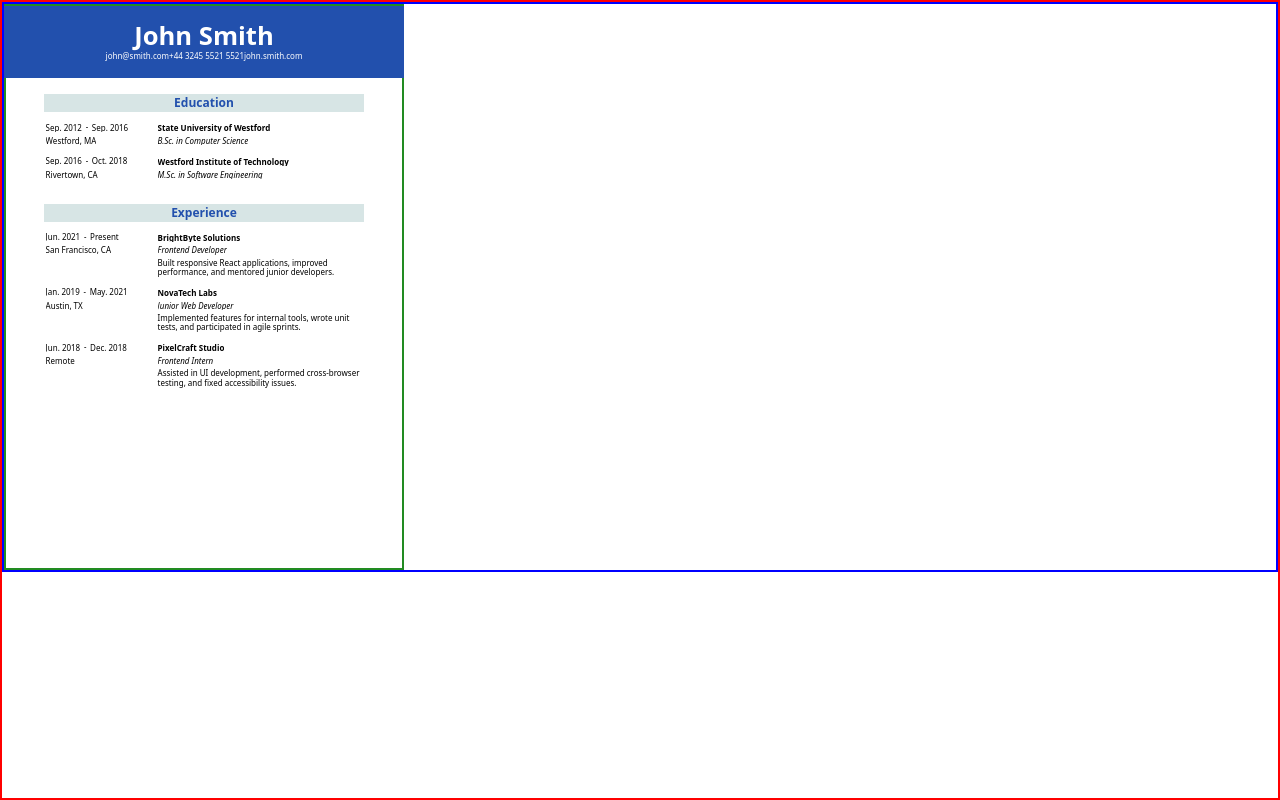
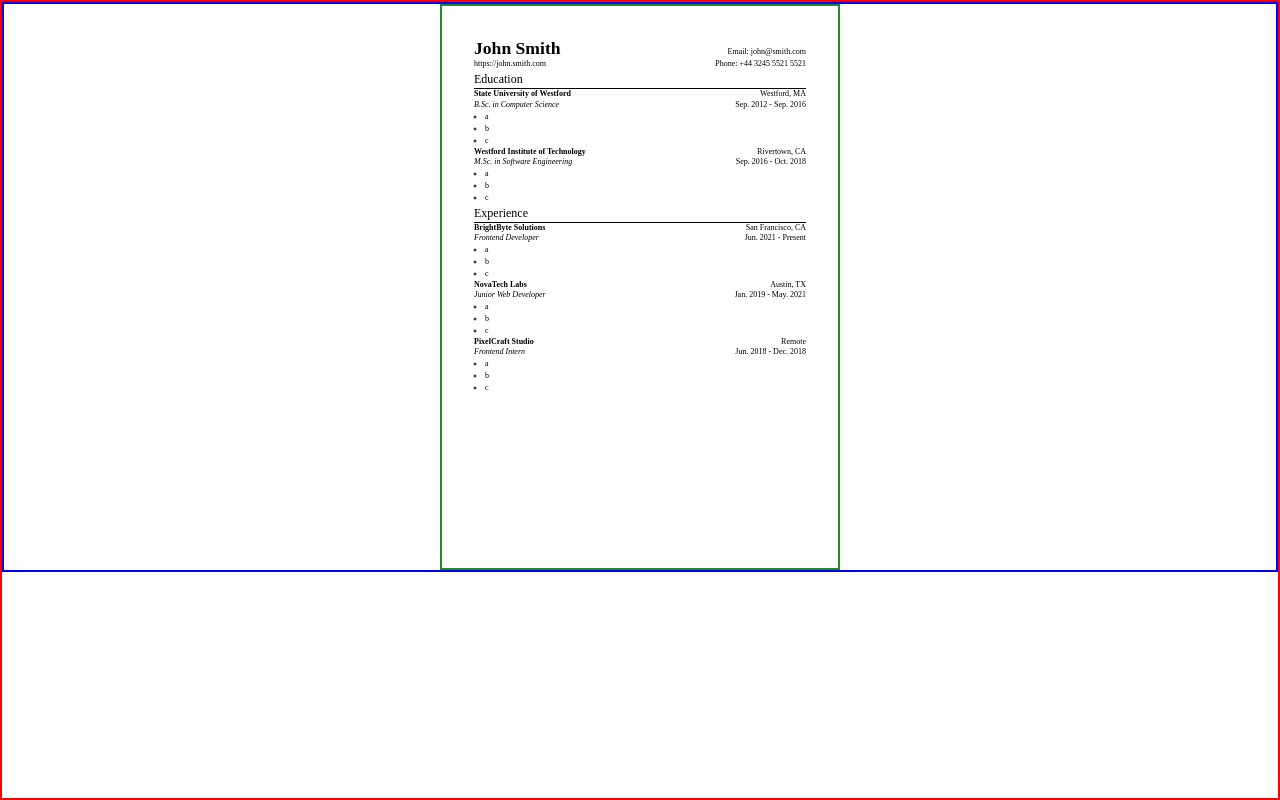
Before and after one commit to detierrez/odin-resume, a React (Vite) app: page / in a window 1280 px wide. Built offline with nearby package versions, Linux system fonts and the light colour scheme.

Commit message:
Switch to more sober-formal layout

```diff
--- a/src/App.jsx
+++ b/src/App.jsx
@@ -1,6 +1,6 @@
 import { useState } from "react";
 import "./App.css";
-import Form from "./components/Form";
+// import Form from "./components/Form";
 import {
   general as defaultGeneral,
   education as defaultEducation,
--- a/src/components/Item2.jsx
+++ b/src/components/Item2.jsx
@@ -4,7 +4,7 @@ export default function Item2({
   startDate,
   endDate,
   location,
-  bullet,
+  bullet = ["a", "b", "c"],
 }) {
   return (
     <>
@@ -15,7 +15,13 @@ export default function Item2({
         <input className="end-date" value={endDate} />
       </div>{" "}
       <input className="location" value={location} />
-      {bullet && <textarea className="bullet">{bullet}</textarea>}
+      <ul className="bullet">
+        {bullet.map((text, idx) => (
+          <li key={idx}>
+            <input className="location" value={text} />
+          </li>
+        ))}
+      </ul>
     </>
   );
 }
--- a/src/components/Resume.jsx
+++ b/src/components/Resume.jsx
@@ -1,26 +1,33 @@
 import { Fragment } from "react";
-import "@styles/Resume.css";
+import "@styles/Resume2.css";
 import Item2 from "./Item2";
 
 export default function Resume({ general, education, experience }) {
   return (
-    <div className="resume">
-      <main>
+    <main className="resume">
       <header>
-          <h1>{general.name}</h1>
-          <div className="contact flex-wrap">
-            <div>{general.email}</div>
-            <div>{general.phone}</div>
-            <div>{general.website}</div>
+        <h1 className="author">
+          <input type="text" className="bold" value={general.name} />
+        </h1>
+        <div className="email">
+          Email: <input type="text" value={general.email} />
+        </div>
+        <div className="website">
+          <input type="text" value={general.website} />
+        </div>
+        <div className="phone">
+          Phone: <input type="text" value={general.phone} />
         </div>
       </header>
 
       <section>
-          <h2 className="heading">Education</h2>
+        <h2 className="heading">
+          Education<button>+</button>
+        </h2>
         <div className="education">
           <ul>
             {Object.values(education).map((item, idx) => (
-                <li key={idx}>
+              <li key={idx} className="item">
                 <Item2
                   {...{
                     organization: item.institution,
@@ -37,12 +44,14 @@ export default function Resume({ general, education, experience }) {
       </section>
 
       <section>
-          <h2 className="heading">Experience</h2>
+        <h2 className="heading">
+          Experience<button>+</button>
+        </h2>
         <div className="experience">
           <ul>
             {Object.values(experience).map((item, idx) => {
               return (
-                  <li key={idx}>
+                <li key={idx} className="item">
                   <Item2
                     {...{
                       organization: item.company,
@@ -50,7 +59,6 @@ export default function Resume({ general, education, experience }) {
                       startDate: item.startDate,
                       endDate: item.endDate,
                       location: item.location,
-                        bullet: item.responsibilities,
                     }}
                   />
                 </li>
@@ -60,6 +68,5 @@ export default function Resume({ general, education, experience }) {
         </div>
       </section>
     </main>
-    </div>
   );
 }
--- a/src/modules/data.js
+++ b/src/modules/data.js
@@ -2,7 +2,7 @@ export const general = {
   name: "John Smith",
   email: "john@smith.com",
   phone: "+44 3245 5521 5521",
-  website: "john.smith.com",
+  website: "https://john.smith.com",
 };
 
 const educationList = [
--- a/src/styles/Resume.css
+++ b/src/styles/Resume.css
@@ -1,5 +1,5 @@
 .resume {
-  --accent-color: #2250ad;
+  --accent-color: #194b51;
   --resume-width: 400px;
   --stripe-width: 320px;
   --heading-bg-color: #d7e5e5;
@@ -47,9 +47,46 @@ header {
 }
 
 section > .heading {
+  --buttom-column-size: 0px;
+  display: grid;
+  grid-template-columns: var(--buttom-column-size) min-content;
+  justify-content: center;
+  align-items: center;
+  gap: 0.5em;
+
   color: var(--accent-color);
   text-align: center;
   background-color: var(--heading-bg-color);
+
+  transition: grid-template-columns 500ms;
+  &:hover {
+    --buttom-column-size: 14px;
+  }
+}
+
+section > .heading button {
+  display: inline-flex;
+  align-items: center;
+  justify-content: center;
+  padding: 0;
+  border-radius: 50%;
+  aspect-ratio: 1;
+  width: 14px;
+  height: 14px;
+}
+
+section > .heading {
+  & button {
+    color: inherit;
+    background-color: transparent;
+    opacity: 0;
+    transition: background-color 200ms, opacity 200ms;
+  }
+
+  &:hover button {
+    opacity: 1;
+    background-color: #2250ad8d;
+  }
 }
 
 .bold {
@@ -74,7 +111,6 @@ section > .heading {
   gap: 1em;
 
   & > li {
-    overflow: hidden;
     display: grid;
     justify-items: start;
     gap: 0em 1em;
@@ -101,28 +137,80 @@ section > .heading {
   }
 }
 
-section input,
-section textarea {
+.resume input,
+.resume textarea {
   color: inherit;
   background-color: inherit;
   font-family: inherit;
-  padding: 0.3em 0.2em 0.1em;
+  /* padding: 0.3em 0.2em 0.1em; */
+  padding: 0;
   border: none;
-  border-radius: 2px;
+  /* border-radius: 0.6em; */
   field-sizing: content;
   min-width: 0;
+  outline-offset: 0.1em;
+  overflow: scroll;
+  border-color: #0000;
 
   transition: background-color 200ms;
-  &:focus {
-    outline: 2px solid black;
-  }
 
   &:hover,
   &:focus {
-    background-color: #d5d5d5;
+    outline: 2px solid #6666;
+    background-color: #00000081;
   }
 }
 
 section textarea {
   resize: none;
 }
+
+.education > ul ul,
+.experience > ul ul {
+  padding: 0;
+  list-style-position: inside;
+
+  button {
+    background-color: inherit;
+    color: var(--accent-color);
+    border: 2px solid var(--accent-color);
+    padding: 0.3em 0.7em;
+  }
+}
+
+.education > ul > li,
+.experience > ul > li {
+  &:hover {
+    button {
+      opacity: 1;
+      min-height: 100px;
+    }
+  }
+
+  ul {
+    & > :last-child {
+      border: 1px solid red;
+      display: grid;
+      grid-template-rows: 0fr;
+      opacity: 0;
+      transition: grid-template-rows ease-out 500ms, opacity 500ms;
+
+      > * {
+        min-height: 0;
+      }
+    }
+
+    &:hover > :last-child {
+      opacity: 1;
+      grid-template-rows: 1fr;
+    }
+  }
+
+  button {
+    transition: min-height 500ms, opacity 500ms;
+    opacity: 0;
+    min-height: 0;
+    flex-shrink: 1;
+    flex-basis: 0;
+  }
+}
--- /dev/null
+++ b/src/styles/Resume2.css
@@ -0,0 +1,163 @@
+.resume {
+  --accent-color: #194b51;
+  --resume-width: 400px;
+  --stripe-width: 320px;
+  --heading-bg-color: #d7e5e5;
+
+  font-family: "Times New Roman", Times, serif;
+
+  background-color: #ffffff;
+  color: #000;
+  font-size: 0.5rem;
+  width: var(--resume-width);
+  aspect-ratio: calc(1 / sqrt(2));
+  border: 2px solid forestgreen;
+}
+
+main {
+  border: 1px solid red;
+  width: var(--stripe-width);
+  margin: 0 auto;
+  display: flex;
+  flex-direction: column;
+
+  padding: 4em 4em 0em 4em;
+}
+
+header {
+  display: grid;
+  grid-template-columns: 1fr 1fr;
+  align-items: baseline;
+  .email,
+  .phone {
+    justify-self: end;
+  }
+}
+
+header h1 {
+  font-size: 1.1rem;
+  font-weight: bold;
+}
+
+section > .heading {
+  font-weight: normal;
+  border-bottom: 0.5px solid rgb(0, 0, 0);
+}
+
+section > .heading {
+  & button {
+    color: inherit;
+    background-color: transparent;
+    opacity: 0;
+    transition: background-color 200ms, opacity 200ms;
+  }
+
+  &:hover button {
+    opacity: 1;
+
+    &:hover {
+      background-color: #2250ad8d;
+    }
+  }
+}
+
+section > .heading button {
+  padding: 0;
+}
+
+.bold {
+  font-weight: bold;
+}
+
+.italic {
+  font-style: italic;
+}
+
+.education,
+.experience {
+  > ul {
+    display: flex;
+    flex-direction: column;
+    padding: 0;
+  }
+}
+
+.item {
+  display: grid;
+  justify-items: start;
+  align-items: baseline;
+  gap: 0em 1em;
+  grid-template-columns: 1fr 2fr;
+  grid-template-areas:
+    "org  location"
+    "role date"
+    "bullet bullet";
+  .organization {
+    grid-area: org;
+  }
+  .role {
+    grid-area: role;
+  }
+  .date {
+    grid-area: date;
+  }
+  .location {
+    grid-area: location;
+  }
+  .bullet {
+    grid-area: bullet;
+  }
+
+  .date,
+  .location {
+    justify-self: end;
+  }
+}
+
+.resume input,
+.resume textarea {
+  font-size: inherit;
+  color: inherit;
+  background-color: inherit;
+  font-family: inherit;
+  border: none;
+  padding: 0;
+  min-width: 0;
+
+  field-sizing: content;
+
+  /* padding: 0.3em 0.2em 0.1em; */
+  /* border-radius: 0.6em; */
+
+  transition: background-color 200ms;
+
+  &:hover,
+  &:focus {
+    outline: 2px solid #6666;
+    background-color: #00000081;
+  }
+}
+
+.resume ul {
+  list-style-position: inside;
+  padding: 0;
+  margin: 0;
+}
+/*
+.education,
+.experience {
+  .item .bullet li:last-child {
+    display: grid;
+    grid-template-rows: 0fr;
+    opacity: 0;
+    transition: grid-template-rows ease-out 500ms, opacity 500ms;
+
+    > * {
+      min-height: 0;
+    }
+  }
+  .item:hover .bullet li:last-child {
+    opacity: 1;
+    grid-template-rows: 1fr;
+  }
+} */
```
Lines whose indentation alone changed are shown as unchanged.
